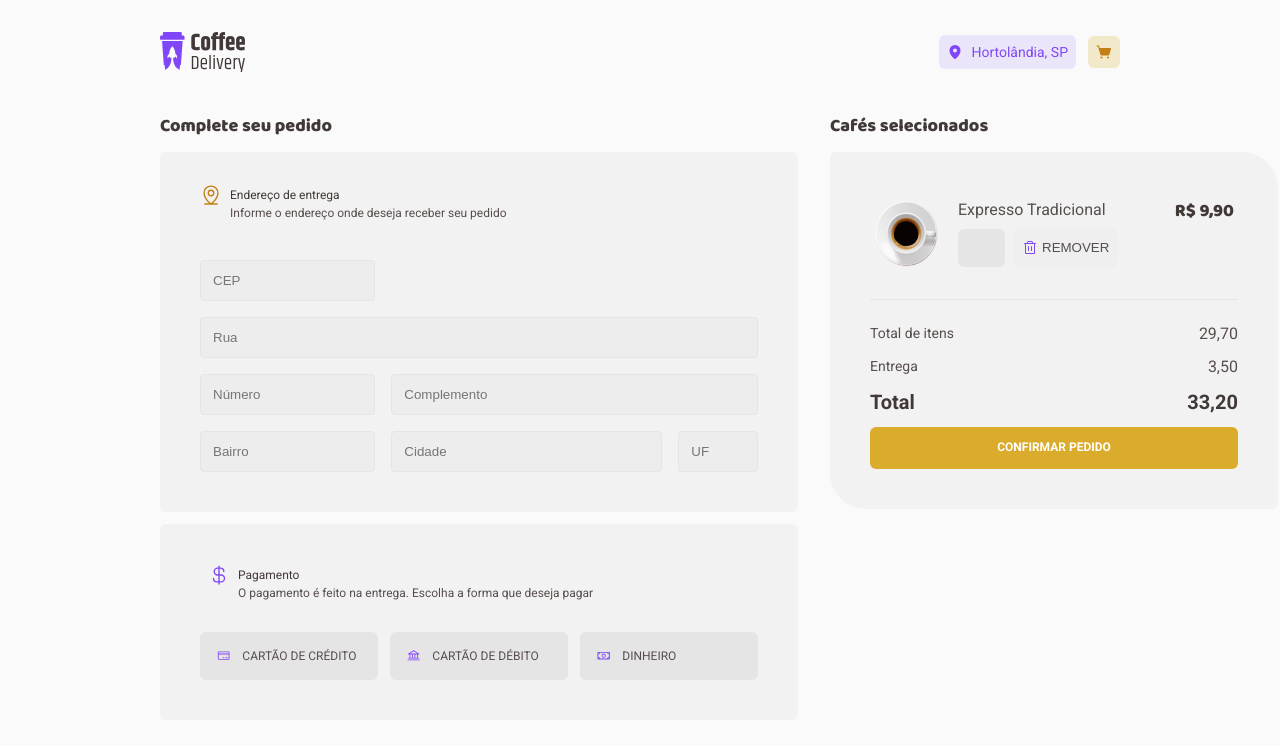
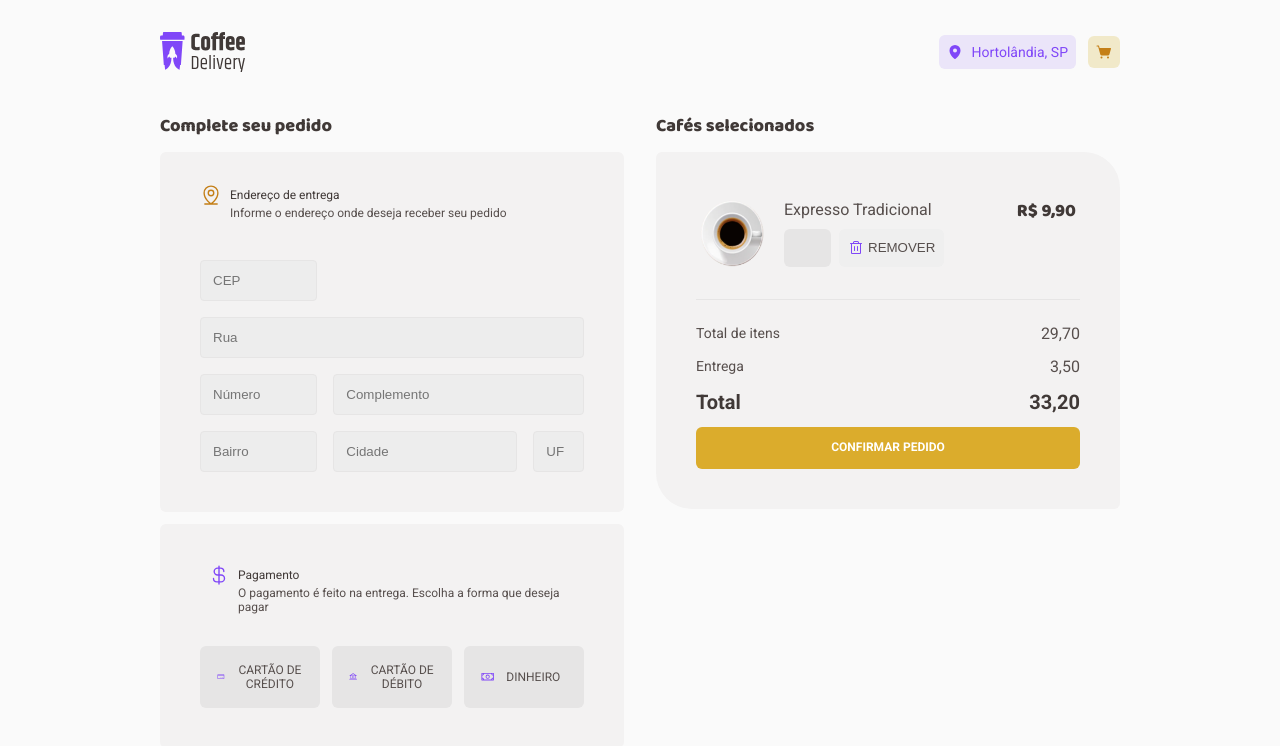
Before and after one commit to Giovani-O/ignite-coffee-delivery, a React (Vite) app: page /checkout in a window 1280 px wide. Shown: the top 746 px of the page. Built offline with nearby package versions, Linux system fonts and the light colour scheme.

Commit message:
fix: reajuste de tamanhos

```diff
--- a/src/pages/Checkout/styles.ts
+++ b/src/pages/Checkout/styles.ts
@@ -5,6 +5,7 @@ export const CheckoutWrapper = styled.main`
   display: flex;
   gap: 2rem;
   justify-content: space-between;
+  width: 100%;
 
   @media (max-width: 768px) {
     padding: 2.75rem 0;
@@ -33,7 +34,9 @@ export const AddressWrapper = styled.div`
   border-radius: 6px;
   background: ${(props) => props.theme['base-card']};
   padding: 2rem;
-  max-width: 640px;
+  /* min-width: 640px;
+  max-width: 100%; */
+  width: auto;
 
   span {
     display: flex;
@@ -71,7 +74,9 @@ export const PaymentMethodWrapper = styled.div`
   border-radius: 6px;
   background: ${(props) => props.theme['base-card']};
   padding: 2.5rem;
-  max-width: 640px;
+  /* min-width: 640px;
+  max-width: 100%; */
+  width: auto;
 
   span {
     display: flex;
@@ -115,7 +120,8 @@ export const PaymentMethodButton = styled.button`
   border: 1px solid transparent;
   border-radius: 6px;
   color: ${(props) => props.theme.purple};
-  min-width: 11.125rem;
+  /* min-width: 11.125rem; */
+  width: 100%;
   cursor: pointer;
   transition: 0.1s background-color;
 
@@ -140,7 +146,8 @@ export const OrderDetailsWrapper = styled.div`
   background: ${(props) => props.theme['base-card']};
   padding: 2.5rem;
   border-radius: 6px 36px 6px 36px;
-  max-width: 448px;
+  /* max-width: 448px; */
+  width: 100%;
 `
 export const CoffeeInfo = styled.section`
   min-width: 368px;
```
